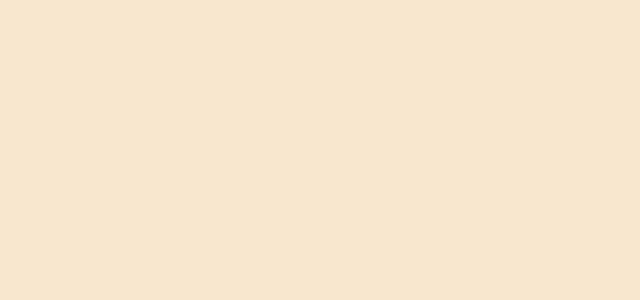
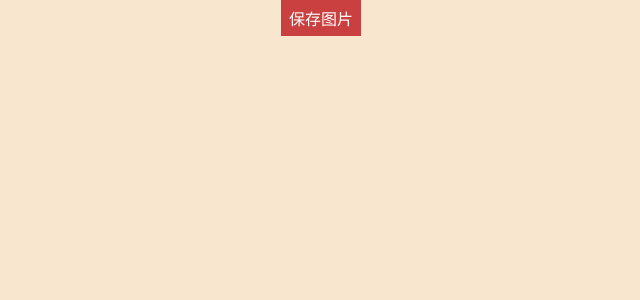
Before and after one commit to saurlax/riverechoes, a Nuxt app: page /test in a window 1280 px wide. Before the commit this address had no page. Shown: the top 300 px of the page, without its empty margins (119-759 px from the left). Built offline with nearby package versions, Linux system fonts and the light colour scheme.

Commit message:
feat: download

```diff
--- a/nuxt.config.ts
+++ b/nuxt.config.ts
@@ -6,5 +6,8 @@ export default defineNuxtConfig({
       title: "辽河满韵",
     },
   },
-  plugins: ['~/plugins/speechSynthesis.js'],
+  plugins: [
+      '~/plugins/speechSynthesis.js',
+      '~/plugins/element-plus.js'
+  ],
 });
--- a/package.json
+++ b/package.json
@@ -10,6 +10,8 @@
     "postinstall": "nuxt prepare"
   },
   "dependencies": {
+    "element-plus": "^2.9.1",
+    "html2canvas": "^1.4.1",
     "nuxt": "^3.13.0",
     "vue": "latest",
     "vue-router": "latest"
--- a/pages/dressing.vue
+++ b/pages/dressing.vue
@@ -1,7 +1,8 @@
 <script setup lang="ts">
-import { reactive, computed } from 'vue'
+import { reactive, computed, ref} from 'vue'
 import ask from '../components/ChatBox.vue'
-
+import html2canvas from 'html2canvas'
+import {ElMessage} from "element-plus";
 const state = reactive({ a: 0, b: 0, c: 0, d: 0, e: 0, f: 0, g: 0 })
 const data = computed(() => {
   return Object.entries(state).filter(([_, v]) => v).map(([k, v]) => `background-image: url('/assets/dress/${k}${v}.webp')`
@@ -17,10 +18,38 @@ const change = (k: keyof typeof state) => {
   }
 }
 
+// 获取保存区域的引用
+const saveArea = ref<HTMLElement | null>(null)
+const downloadMessage = ref<string | null>(null)
+
+// 图片保存功能
+const saveImage = () => {
+  if (saveArea.value) {
+    html2canvas(saveArea.value, {
+      ignoreElements: (element) => {
+        // 排除 .switch 和 ask 组件的元素
+        return element.matches('button') || element.matches('.box');
+      }
+    }).then((canvas) => {
+      const dataUrl = canvas.toDataURL('image/png');
+      const link = document.createElement('a');
+      link.href = dataUrl;
+      link.download = 'saved_image.png';  // 设置文件名
+      link.click();
+      downloadMessage.value = '图片已保存！';  // 提示用户保存成功
+      ElMessage.success( downloadMessage.value )  // 使用 Element Plus 提示框
+    }).catch((error) => {
+      console.error('保存图片失败:', error);
+      downloadMessage.value = '保存图片失败，请重试。';
+      ElMessage.success( downloadMessage.value )
+    });
+  }
+};
+
 </script>
 
 <template>
-  <div class="background">
+  <div class="background" ref="saveArea">
     <router-link to="/map"><button>返回</button></router-link>
     <ask class="box"
       defaultText="满族服饰历史悠久，起源可追溯至7000年前。上世纪30年代，男女穿直筒式大袖长袍，女性旗袍有花卉纹饰。40年代后，受时尚影响，男性旗袍废弃，女性旗袍变为窄袖、贴身、收腰，袍长及踝。" />
@@ -36,6 +65,7 @@ const change = (k: keyof typeof state) => {
       <button @click="change('e')">头饰{{ state.e }}</button>
       <button @click="change('f')">首饰{{ state.f }}</button>
       <button @click="change('g')">手饰{{ state.g }}</button>
+      <button @click="saveImage">保存</button>
     </div>
   </div>
 </template>
--- /dev/null
+++ b/pages/test.vue
@@ -0,0 +1,19 @@
+<template>
+  <div>
+    <button @click="saveImage">保存图片</button>
+  </div>
+</template>
+
+<script setup lang="ts">
+import { ElMessage } from 'element-plus'  // 引入 ElMessage
+import { ref } from 'vue'
+
+const saveImage = () => {
+  // 模拟图片保存操作
+  setTimeout(() => {
+    // 保存操作完成后弹出消息提示
+    ElMessage.success('图片已保存！')  // 使用 Element Plus 提示框
+
+  }, 1000)
+}
+</script>
--- /dev/null
+++ b/plugins/element-plus.js
@@ -0,0 +1,6 @@
+import ElementPlus from 'element-plus'
+import 'element-plus/dist/index.css'
+
+export default defineNuxtPlugin(nuxtApp => {
+    nuxtApp.vueApp.use(ElementPlus)
+})
```
